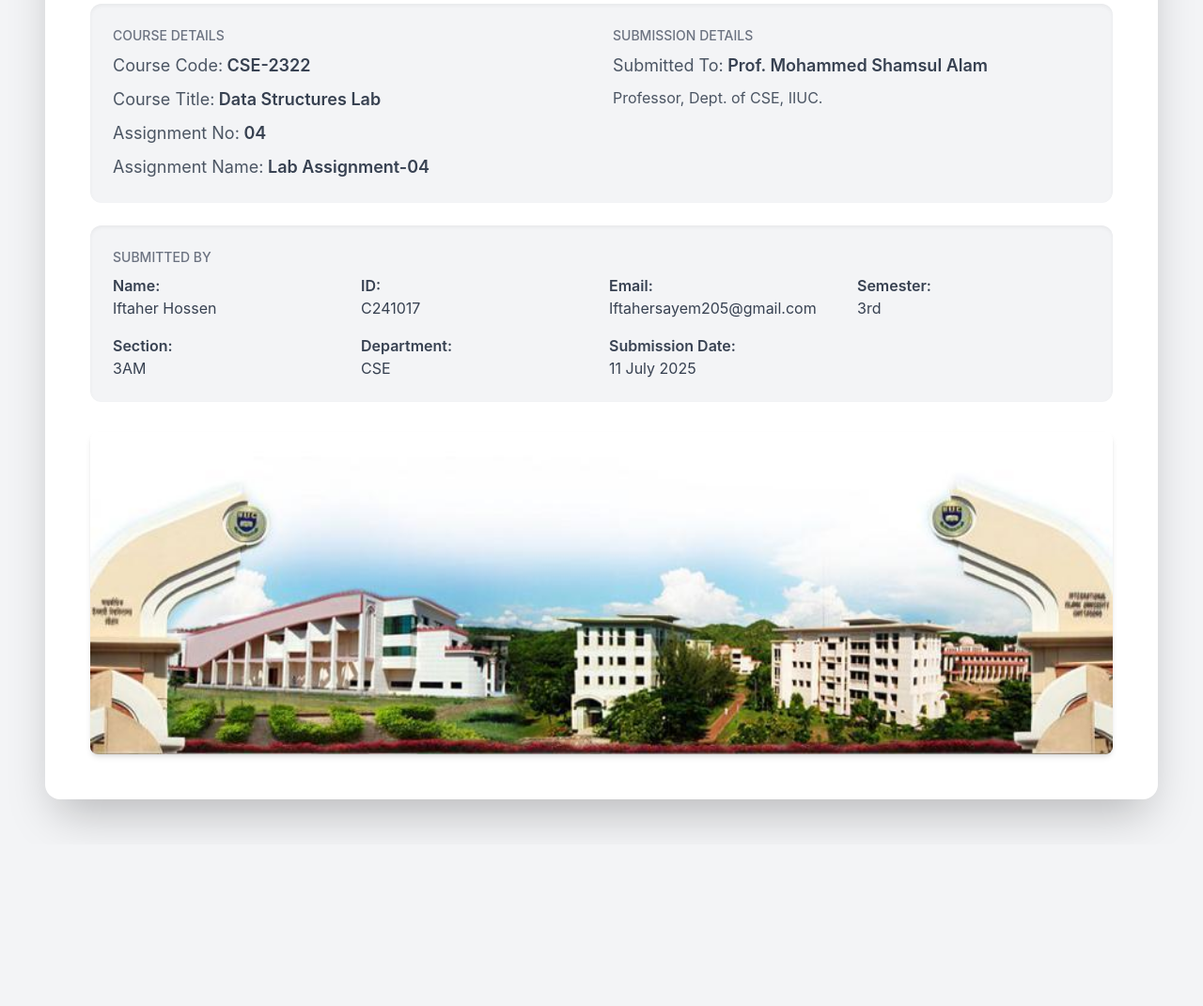
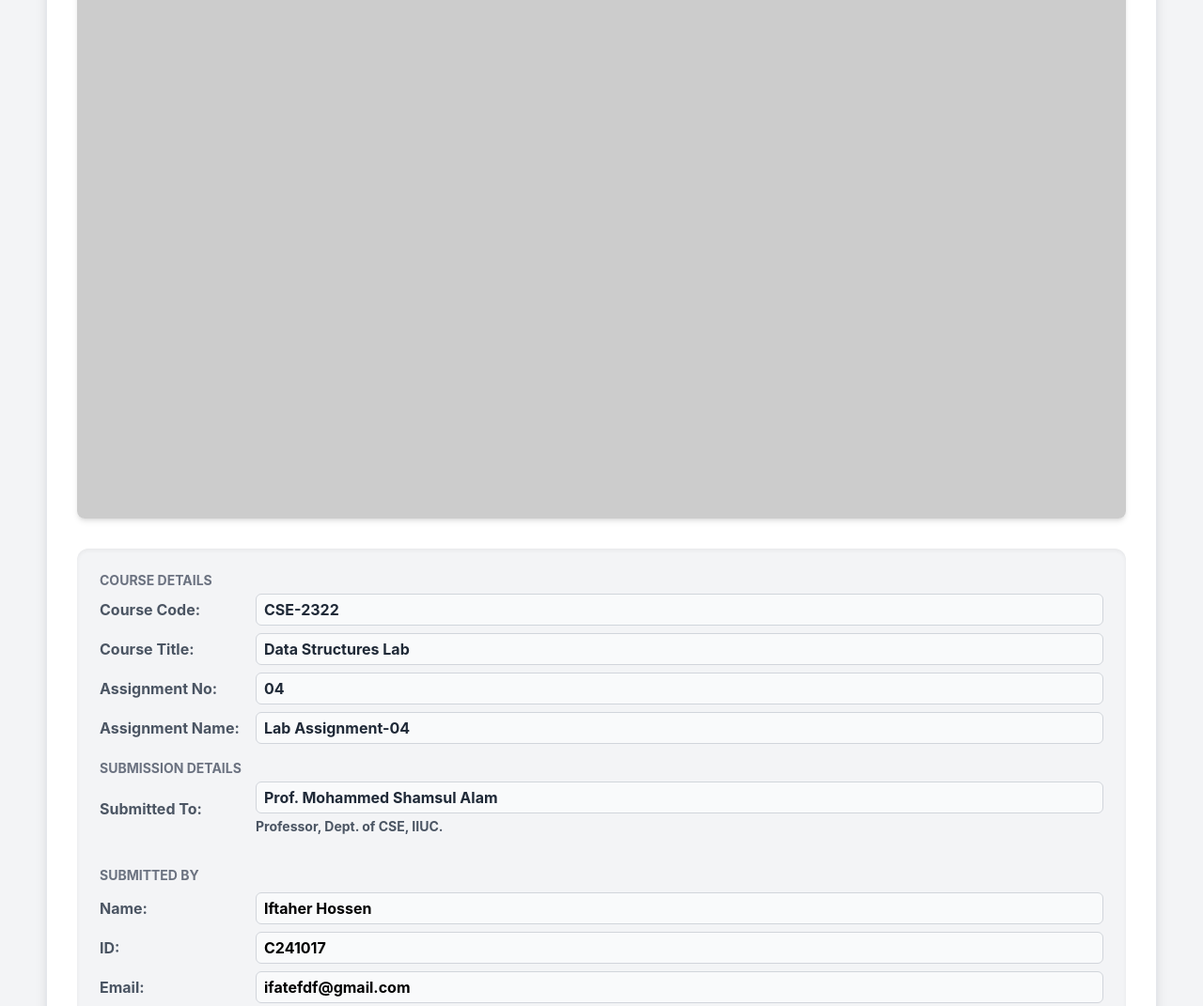
Before and after one commit to Sayem234/Tower-of-Hanoi, a plain HTML site: page COVER/index.html in a window 1280 px wide. Shown: the part 1260-2331 px from the top of the page at 94% size. Before the commit the page ends 2159 px from the top, so only its background shows below. Drawn offline with nearby package versions, Linux system fonts and the light colour scheme; placeholder pictures from the web are drawn by us.

Commit message:
Update index.html

```diff
--- a/COVER/index.html
+++ b/COVER/index.html
@@ -6,6 +6,8 @@
     <title>CSE-2322 Lab Assignment-04</title>
     <!-- Tailwind CSS CDN for styling -->
     <script src="https://cdn.tailwindcss.com"></script>
+    <!-- html2pdf.js library for generating PDFs -->
+    <script src="https://cdnjs.cloudflare.com/ajax/libs/html2pdf.js/0.10.1/html2pdf.bundle.min.js"></script>
     <style>
         /* Custom font and basic body styling */
         body {
@@ -17,96 +19,163 @@
             max-width: 800px;
         }
 
-        /* Responsive styling for the images to maintain aspect ratio and fill container */
-        .full-width-img {
+        /* Styling for the main content block with the new border */
+        .content-block {
+            background-color: white;
+            box-shadow: 0 10px 15px -3px rgba(0, 0, 0, 0.1), 0 4px 6px -2px rgba(0, 0, 0, 0.05);
+            border-radius: 1rem;
+            border: 2px solid #e5e7eb;
+            padding: 2rem;
+        }
+
+        /* Styling for the large combined image */
+        .combined-image {
             width: 100%;
             height: auto;
+            object-fit: contain;
+        }
+
+        /* Styling for editable input fields */
+        .editable-field {
+            border: 1px solid #d1d5db;
+            border-radius: 0.375rem;
+            padding: 0.25rem 0.5rem;
+            background-color: #f9fafb;
+            transition: all 0.2s;
+            font-weight: bold;
+        }
+        .editable-field:focus {
+            outline: none;
+            border-color: #3b82f6;
+            background-color: #ffffff;
+        }
+        /* Style for a placeholder text in input fields for clarity */
+        .editable-field::placeholder {
+            color: #9ca3af;
+            font-weight: normal;
         }
     </style>
 </head>
 <body class="p-6 md:p-12 min-h-screen flex items-center justify-center">
 
-    <div class="container mx-auto bg-white shadow-2xl rounded-2xl p-8 md:p-12 transform transition-all duration-300 hover:scale-105">
-        <!-- Top Image - IIUC Logo with text -->
-        <!-- The image source has been updated to match the 'image1.png' file in your GitHub. -->
-        <div class="mb-8">
-            <img src="./image1.png" alt="IIUC Logo with text" class="full-width-img rounded-lg shadow-md" onerror="this.onerror=null;this.src='https://placehold.co/701x100/A0A0A0/ffffff?text=IIUC+Logo';">
+    <div class="container mx-auto content-block" id="content-to-pdf">
+        <!-- Download Button -->
+        <div class="flex justify-end mb-4" id="download-button-container">
+            <button id="download-btn" class="bg-blue-500 hover:bg-blue-600 text-white font-bold py-2 px-4 rounded-lg shadow-md transition-all duration-200">
+                Download as PDF
+            </button>
         </div>
 
-        <!-- Assignment Title Section -->
-        <header class="text-center mb-10">
-            <h1 class="text-4xl md:text-5xl font-extrabold text-gray-800 tracking-wide">ASSIGNMENT</h1>
-        </header>
-
-        <!-- Second Image - IIUC Emblem -->
-        <!-- The image source has been updated to match the 'image2.png' file in your GitHub. -->
+        <!-- The combined image uploaded by the user -->
         <div class="mb-8">
-            <img src="./image2.png" alt="IIUC Emblem" class="full-width-img rounded-lg shadow-md" onerror="this.onerror=null;this.src='https://placehold.co/701x564/A0A0A0/ffffff?text=IIUC+Emblem';">
+            <img src="./C241017_page-0001.jpg" alt="Combined Assignment Cover Page" class="combined-image rounded-lg shadow-md" onerror="this.onerror=null;this.src='https://placehold.co/800x1200/A0A0A0/ffffff?text=Combined+Image+Not+Found';">
         </div>
 
-        <!-- Assignment and Submission Details Section -->
-        <div class="space-y-6 text-gray-700 mb-8">
-            <div class="bg-gray-100 p-6 rounded-xl shadow-inner grid grid-cols-1 md:grid-cols-2 gap-6">
-                <!-- Course Information -->
-                <div class="space-y-2">
-                    <p class="text-sm font-medium uppercase text-gray-500">Course Details</p>
-                    <p class="font-semibold text-lg"><span class="font-normal text-gray-600">Course Code:</span> CSE-2322</p>
-                    <p class="font-semibold text-lg"><span class="font-normal text-gray-600">Course Title:</span> Data Structures Lab</p>
-                    <p class="font-semibold text-lg"><span class="font-normal text-gray-600">Assignment No:</span> 04</p>
-                    <p class="font-semibold text-lg"><span class="font-normal text-gray-600">Assignment Name:</span> Lab Assignment-04</p>
+        <!-- Course, Submission, and Student Information Section -->
+        <div class="bg-gray-100 p-6 rounded-xl shadow-inner my-8">
+
+            <!-- Course and Submission Information -->
+            <div class="space-y-4 text-gray-800 mb-8">
+                <!-- Course Details -->
+                <div class="space-y-1">
+                    <p class="text-sm font-bold uppercase text-gray-500">Course Details</p>
+                    <div class="grid grid-cols-[150px_1fr] gap-x-4 gap-y-2">
+                        <p class="font-bold text-base text-gray-600 self-center">Course Code:</p>
+                        <input type="text" value="CSE-2322" class="editable-field w-full">
+                        <p class="font-bold text-base text-gray-600 self-center">Course Title:</p>
+                        <input type="text" value="Data Structures Lab" class="editable-field w-full">
+                        <p class="font-bold text-base text-gray-600 self-center">Assignment No:</p>
+                        <input type="text" value="04" class="editable-field w-full">
+                        <p class="font-bold text-base text-gray-600 self-center">Assignment Name:</p>
+                        <input type="text" value="Lab Assignment-04" class="editable-field w-full">
+                    </div>
                 </div>
 
-                <!-- Submission Information -->
-                <div class="space-y-2">
-                    <p class="text-sm font-medium uppercase text-gray-500">Submission Details</p>
-                    <p class="font-semibold text-lg"><span class="font-normal text-gray-600">Submitted To:</span> Prof. Mohammed Shamsul Alam</p>
-                    <p class="font-normal text-base text-gray-600">Professor, Dept. of CSE, IIUC.</p>
+                <!-- Submitted To Information -->
+                <div class="space-y-1 mt-4">
+                    <p class="text-sm font-bold uppercase text-gray-500">Submission Details</p>
+                    <div class="grid grid-cols-[150px_1fr] gap-x-4 gap-y-2">
+                        <p class="font-bold text-base text-gray-600 self-center">Submitted To:</p>
+                        <div>
+                            <input type="text" value="Prof. Mohammed Shamsul Alam" class="editable-field w-full mb-1">
+                            <p class="font-bold text-sm text-gray-600">Professor, Dept. of CSE, IIUC.</p>
+                        </div>
+                    </div>
                 </div>
             </div>
 
-            <!-- Student Information -->
-            <div class="bg-gray-100 p-6 rounded-xl shadow-inner">
-                <p class="text-sm font-medium uppercase text-gray-500 mb-2">Submitted By</p>
-                <div class="grid grid-cols-1 md:grid-cols-2 lg:grid-cols-4 gap-4">
-                    <div class="col-span-1">
-                        <p class="font-semibold">Name:</p>
-                        <p>Iftaher Hossen</p>
-                    </div>
-                    <div class="col-span-1">
-                        <p class="font-semibold">ID:</p>
-                        <p>C241017</p>
-                    </div>
-                    <div class="col-span-1">
-                        <p class="font-semibold">Email:</p>
-                        <p>Iftahersayem205@gmail.com</p>
-                    </div>
-                    <div class="col-span-1">
-                        <p class="font-semibold">Semester:</p>
-                        <p>3rd</p>
-                    </div>
-                    <div class="col-span-1">
-                        <p class="font-semibold">Section:</p>
-                        <p>3AM</p>
-                    </div>
-                    <div class="col-span-1">
-                        <p class="font-semibold">Department:</p>
-                        <p>CSE</p>
-                    </div>
-                    <div class="col-span-1">
-                        <p class="font-semibold">Submission Date:</p>
-                        <p>11 July 2025</p>
-                    </div>
+            <!-- Student Information Section -->
+            <div class="mt-8">
+                <p class="text-sm font-bold uppercase text-gray-500 mb-2">Submitted By</p>
+                <div class="grid grid-cols-[150px_1fr] gap-x-4 gap-y-2">
+                    <p class="font-bold text-base text-gray-600 self-center">Name:</p>
+                    <input type="text" value="Iftaher Hossen" class="editable-field w-full">
+                    <p class="font-bold text-base text-gray-600 self-center">ID:</p>
+                    <input type="text" value="C241017" class="editable-field w-full">
+                    <p class="font-bold text-base text-gray-600 self-center">Email:</p>
+                    <input type="text" value="ifatefdf@gmail.com" class="editable-field w-full">
+                    <p class="font-bold text-base text-gray-600 self-center">Semester:</p>
+                    <input type="text" value="3rd" class="editable-field w-full">
+                    <p class="font-bold text-base text-gray-600 self-center">Section:</p>
+                    <input type="text" value="3AM" class="editable-field w-full">
+                    <p class="font-bold text-base text-gray-600 self-center">Department:</p>
+                    <input type="text" value="CSE" class="editable-field w-full">
+                    <p class="font-bold text-base text-gray-600 self-center">Submission Date:</p>
+                    <input type="text" value="11 July 2025" class="editable-field w-full">
                 </div>
             </div>
         </div>
-
-        <!-- Third Image - IIUC Campus photo -->
-        <!-- The image source has been updated to match the 'image3.jpg' file in your GitHub. -->
-        <div>
-            <img src="./image3.jpg" alt="IIUC Campus" class="full-width-img rounded-lg shadow-md" onerror="this.onerror=null;this.src='https://placehold.co/701x300/A0A0A0/ffffff?text=IIUC+Campus';">
-        </div>
-
     </div>
 
+    <script>
+        document.getElementById('download-btn').addEventListener('click', () => {
+            const element = document.getElementById('content-to-pdf');
+            const button = document.getElementById('download-btn');
+            const buttonContainer = document.getElementById('download-button-container');
+
+            // Temporarily hide the button during PDF generation
+            buttonContainer.style.display = 'none';
+
+            // Add a loading message to the button
+            button.innerText = 'Generating PDF...';
+            button.disabled = true;
+
+            // Generate the PDF
+            html2pdf()
+                .from(element)
+                .set({
+                    margin: 10,
+                    filename: 'assignment_cover_page.pdf',
+                    image: { type: 'jpeg', quality: 0.98 },
+                    html2canvas: { scale: 2 },
+                    jsPDF: { unit: 'mm', format: 'a4', orientation: 'portrait' }
+                })
+                .save()
+                .then(() => {
+                    // Re-enable the button and restore text after generation
+                    button.innerText = 'Download as PDF';
+                    button.disabled = false;
+                    buttonContainer.style.display = 'flex';
+                })
+                .catch(error => {
+                    console.error('PDF generation failed:', error);
+                    // Use a custom alert/message box instead of the native `alert()`
+                    const modal = document.createElement('div');
+                    modal.innerHTML = `
+                        <div style="position:fixed;top:0;left:0;width:100%;height:100%;background-color:rgba(0,0,0,0.5);display:flex;justify-content:center;align-items:center;z-index:9999;">
+                            <div style="background-color:white;padding:20px;border-radius:10px;text-align:center;">
+                                <p>Failed to generate PDF. Please try again.</p>
+                                <button onclick="this.parentNode.parentNode.remove()" style="margin-top:10px;padding:8px 16px;background-color:#3b82f6;color:white;border:none;border-radius:5px;cursor:pointer;">OK</button>
+                            </div>
+                        </div>
+                    `;
+                    document.body.appendChild(modal);
+
+                    button.innerText = 'Download as PDF';
+                    button.disabled = false;
+                    buttonContainer.style.display = 'flex';
+                });
+        });
+    </script>
 </body>
 </html>
```
